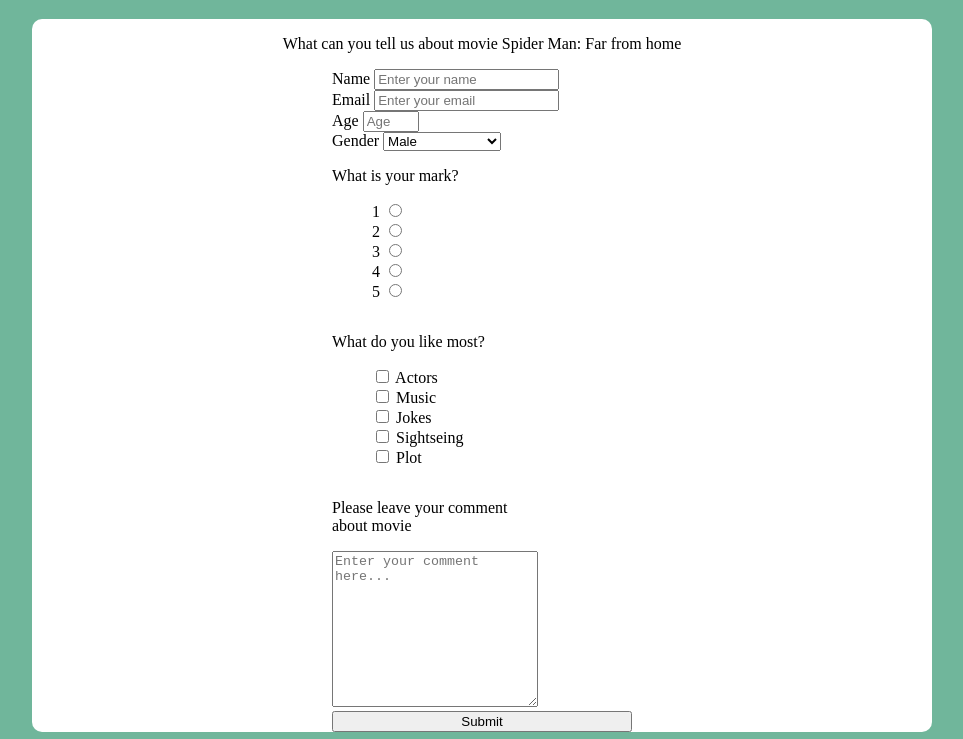
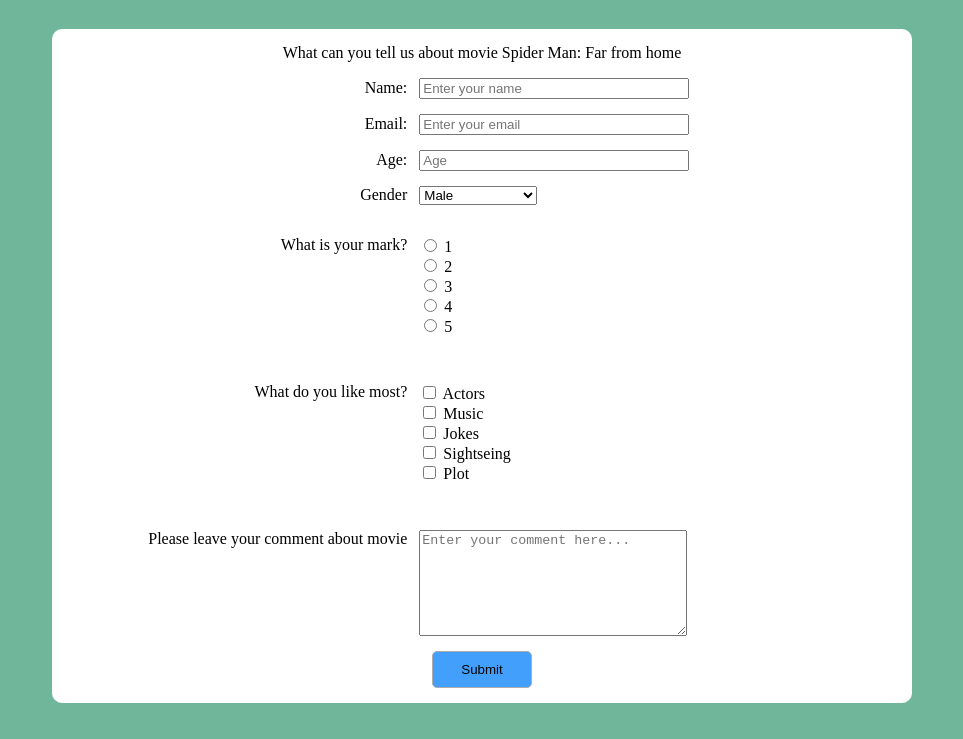
Before and after one commit to shtigor/fccsurveyform, a plain HTML site: page index.html in a window 1280 px wide. Shown: the part 61-800 px from the top of the page, without its empty margins (158-1121 px from the left). Drawn offline with Linux system fonts and the light colour scheme.

Commit message:
feat: update mark up

```diff
--- a/index.html
+++ b/index.html
@@ -11,55 +11,61 @@
   <header id="title">
     <h1>Survey Form</h1>
   </header>
+  <div class="container">
     <main class="form">
         <p id="description">What can you tell us about movie Spider Man: Far from home</p>
         <form action="" id="survey-form">
-      <label id="name-label">
-        Name
+          <section class="name-section">
+            <label id="name-label" for="name">Name:</label>
             <input type="text" name="Name" id="name" placeholder="Enter your name" required>
-      </label>
-      <label id="email-label">
-        Email
+          </section>
+
+          <section class="email-section">
+            <label id="email-label" for="email">Email:</label>
               <input type="email" name="Email" id="email" placeholder="Enter your email" required>
-      </label>
-      <label id="number-label">
-        Age
+          </section>
+
+          <section class="age-section">
+            <label id="number-label">Age:</label>
             <input type="number" name="Age" id="number" min="10" max="65" placeholder="Age">
-      </label>
-      <label>
-        Gender
+          </section>
+
+          <section class="gender-section">
+            <label class="gender-label">Gender</label>
               <select name="Gender" id="dropdown">
                 <option disabled="" value="">Select an option</option>
                 <option value="Male">Male</option>
                 <option value="Female">Female</option>
               </select>
-      </label>
-      <section>
+          </section>
+
+          <section class="gender-section">
             <p class="rating">What is your mark?</p>
             <ul id="dropdown">
               <li>
+                <input type="radio" name="rating" id="1">
                 <label for="1">1</label>
-            <input type="radio" name="rating" id="1">
               </li>
               <li>
+                <input type="radio" name="rating" id="2">
                 <label for="1">2</label>
-            <input type="radio" name="rating" id="2">
               </li>
               <li>
+                <input type="radio" name="rating" id="3">
                 <label for="1">3</label>
-            <input type="radio" name="rating" id="3">
               </li>
               <li>
+                <input type="radio" name="rating" id="4">
                 <label for="1">4</label>
-            <input type="radio" name="rating" id="4">
               </li>
               <li>
+                <input type="radio" name="rating" id="5">
                 <label for="1">5</label>
-            <input type="radio" name="rating" id="5">
               </li>
             </ul>
           </section>
-      <section>
+
+          <section class="like-section">
             <p class="like-text">What do you like most?</p>
             <ul class="like-list">
               <li>
@@ -94,12 +100,13 @@
               </li>
             </ul>
           </section>
-      <section>
-        <p class="comment">Please leave your comment about movie</p>
-        <textarea name="comment" class="comment" cols="30" rows="10" placeholder="Enter your comment here..."></textarea>
+          <section class="comment-section">
+            <p class="comment-label">Please leave your comment about movie</p>
+            <textarea name="comment" class="comment" cols="20" rows="10" placeholder="Enter your comment here..."></textarea>
           </section>
           <input type="submit" value="Submit" id="submit">
         </form>
       </main>
+  </div>
 </body>
 </html>
--- a/style.css
+++ b/style.css
@@ -10,31 +10,57 @@ body {
   text-align: center;
 }
 
+.container {
+  display: flex;
+  flex-direction: column;
+  margin: 0 auto;
+  max-width: 900px;
+}
+
+#description {
+  margin-top: 0;
+}
+
 .form {
   display: flex;
-  justify-content: center;
   flex-direction: column;
   align-items: center;
   background-color: white;
-  max-width: 900px;
   border-radius: 10px;
-  margin: 0 auto;
+  margin: 10px 20px;
+  padding: 15px;
 }
 
 #survey-form {
   display: flex;
   flex-direction: column;
   margin: 0 20px;
-  width: 300px;
+  width: 90%;
 }
 
-#name-label {
-
+#name-label,
+#email-label,
+#number-label,
+.gender-label,
+.rating,
+.like-text,
+.comment-label {
+  display: inline-block;
+  text-align: right;
+  margin-right: 8px;
+  width: 40%;
 }
 
-#name {
-  display: inline-block;
-  left: 5%;
+#name,
+#email,
+#number {
+  width: 35%;
+}
+
+.rating,
+.like-text,
+.comment {
+  vertical-align: top;
 }
 
 #name:focus {
@@ -47,9 +73,34 @@ body {
 
 #dropdown,
 .like-list {
+  display: inline-block;
   list-style: none;
+  padding-left: 0;
 }
 
 .comment {
-  max-width: 200px
+  margin-top: 16px;
+  width: 35%;
+  max-width: 35%;
+  min-width: 35%;
+  height: 100px;
 }
+
+.name-section,
+.email-section,
+.age-section,
+.gender-section,
+.gender-section,
+.like-section,
+.comment-section {
+  margin-bottom: 15px;
+}
+
+#submit {
+  margin: 0 auto;
+  width: 100px;
+  background-color: rgb(66, 159, 251);
+  border: 1px solid rgb(172, 172, 172);
+  border-radius: 5px;
+  padding: 10px;
+}
```
Lines whose indentation alone changed are shown as unchanged.
